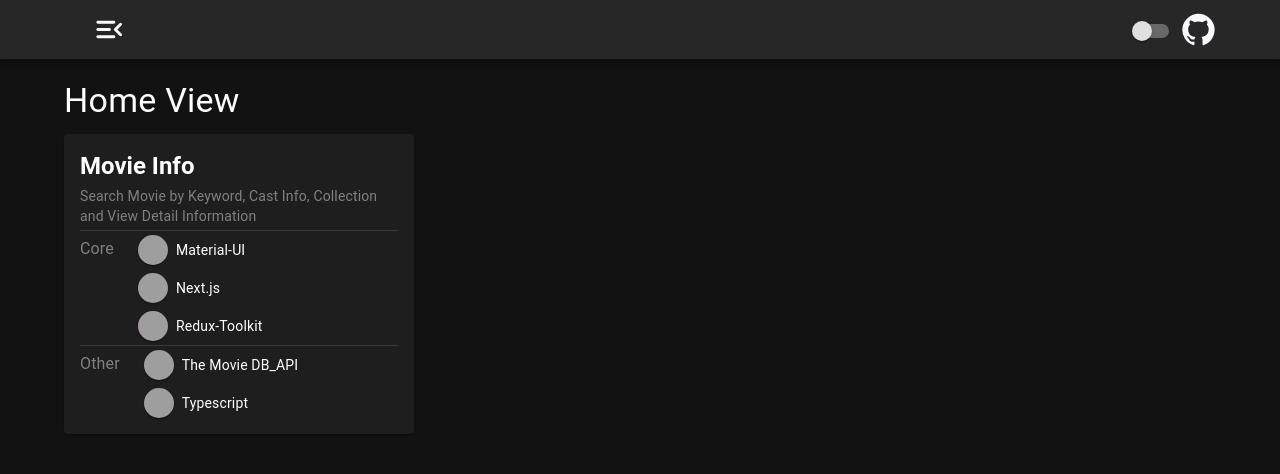
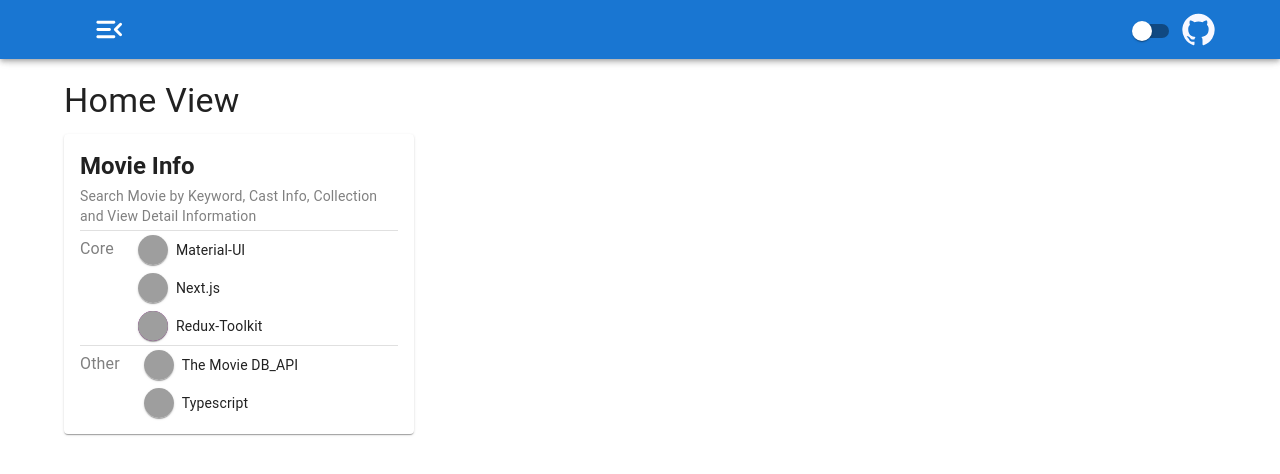
Before and after one commit to BYSooooo/Next_Template, a Next.js app in the folder next_template/: page / in a window 1280 px wide. Shown: the top 474 px of the page. Built offline with nearby package versions, Linux system fonts and the light colour scheme; grey boxes are pictures that could not be loaded.

Commit message:
[230912] Toggle Dark/Light Mode

```diff
--- a/next_template/src/app/layout.tsx
+++ b/next_template/src/app/layout.tsx
@@ -9,21 +9,18 @@ export const metadata = {
   description : 'template view for mui'
 }
 
+
 export default function RootLayout({children}: { children: React.ReactNode}) {
-
-  const onControlTheme = (use : boolean) => {
-    console.log(use)
-  }
 
   return (
     <html lang="en">
       <body>
-        <ThemeRegistry>
           <Providers>
-            <Menu />
-            {children}
+            <ThemeRegistry>
+              <Menu />
+              {children}
+            </ThemeRegistry>
           </Providers>
-        </ThemeRegistry>
       </body>
     </html>
   )
--- a/next_template/src/menu/components/ModeSwitch.tsx
+++ b/next_template/src/menu/components/ModeSwitch.tsx
@@ -17,12 +17,17 @@ export default function ModeSwitch() {
 
     React.useEffect(()=> {
         setMode(preferDarkMode)
+        changeLocalStroage(preferDarkMode ? 'dark' : 'light')
+    },[])
 
-    },[preferDarkMode])
+    const changeLocalStroage = (selectMode: string) => {
+        window.localStorage.setItem('mode', selectMode)
+        window.dispatchEvent(new Event('stroage'));
+    }
 
     const onChange = (event : React.ChangeEvent<HTMLInputElement>)=> {
         setMode(event.target.checked)
-
+        changeLocalStroage(event.target.checked ? 'dark' : 'light')
     }
     return (
         <Switch checked={mode} onChange={onChange}/>
--- a/next_template/src/theme/ThemeRegistry.tsx
+++ b/next_template/src/theme/ThemeRegistry.tsx
@@ -3,15 +3,25 @@
 import * as React from 'react';
 
 import { ThemeProvider } from '@mui/material/styles';
-import { CssBaseline } from '@mui/material';
+import { CssBaseline, useMediaQuery } from '@mui/material';
 import theme from './theme';
 
+export default function ThemeRegistry({children} : {children : React.ReactNode}) {
+    const [mode, setMode] = React.useState<'light'|'dark'>('light');
+    const preferDarkMode = useMediaQuery('(prefers-color-scheme : dark)');
 
-export default function ThemeRegistry({children} : {children : React.ReactNode}) {
-    const [mode, setMode] = React.useState<'light'|'dark'>('dark')
+    React.useEffect(()=> {
+        setMode(preferDarkMode ? 'dark' : 'light')
+    },[])
+
+    window.addEventListener('stroage',()=> {
+        const getMode = window.localStorage.getItem('mode')
+        setMode(getMode === 'dark' ? 'dark' : 'light')
+    })
 
     return (
-        <ThemeProvider theme={theme(mode)}>
+
+        <ThemeProvider theme={theme(mode === 'dark' ? 'dark' : 'light')}>
             {children}
             <CssBaseline />
         </ThemeProvider>
```
